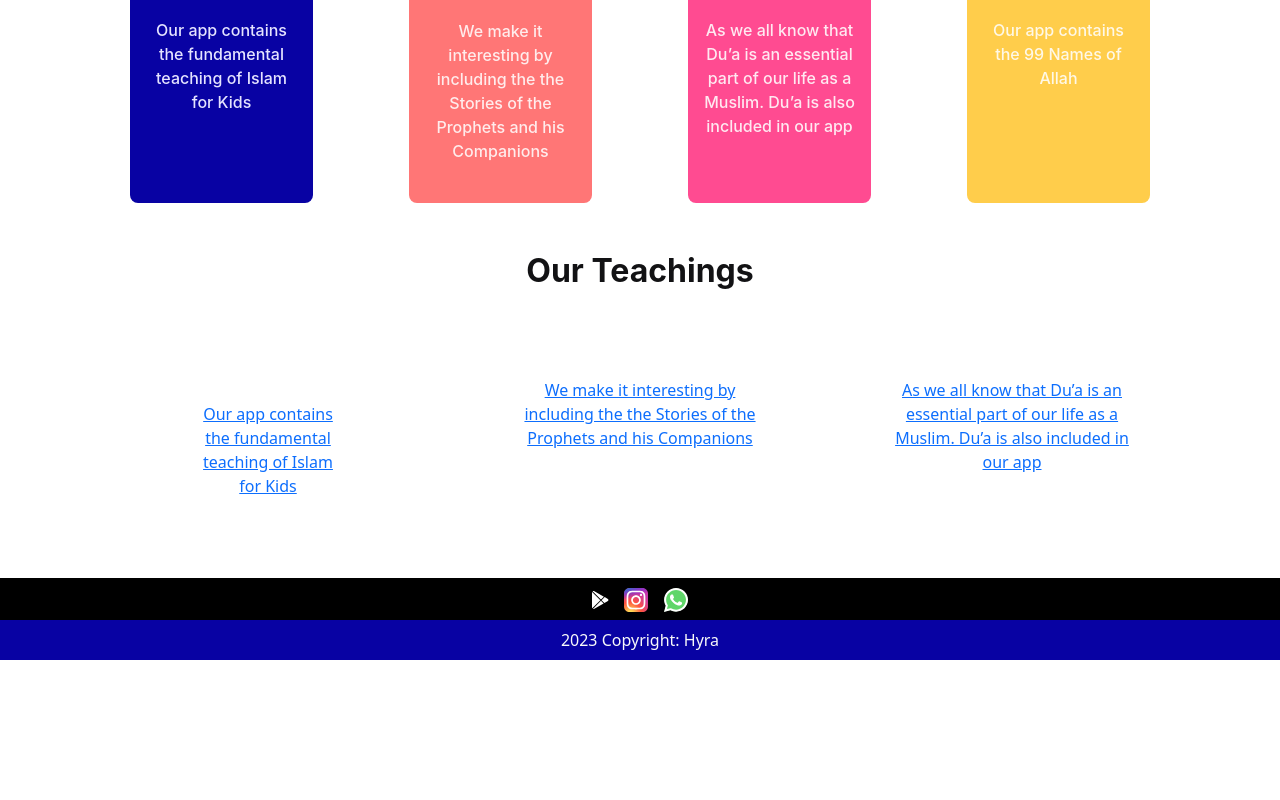
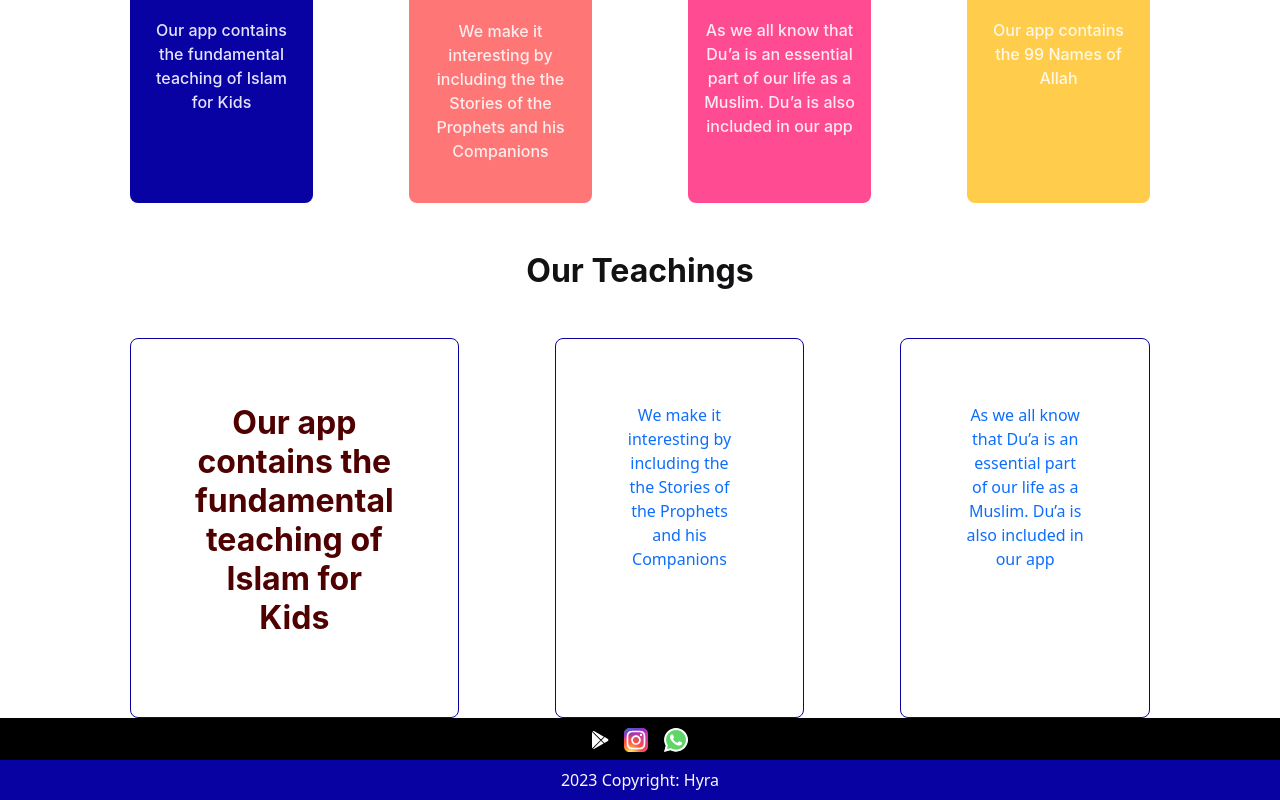
Before and after one commit to Oluwafemi-John1/Hyra-App, a React (Vite) app: page / in a window 1280 px wide. Shown: the part 811-1611 px from the top of the page. Before the commit the page ends 1471 px from the top, so only its background shows below. Built offline with nearby package versions, Linux system fonts and the light colour scheme.

Commit message:
Add styles to Link components in Teachings.jsx

```diff
--- a/src/components/pages/Teachings.jsx
+++ b/src/components/pages/Teachings.jsx
@@ -2,25 +2,47 @@ import React from 'react'
 import { Link } from 'react-router-dom'
 
 const Teachings = () => {
+    let styleOne = {
+        borderRadius: '8px',
+        border: '1px solid #0802A3',
+        textDecoration: 'none',
+        color: '#4F0101',
+        fontFamily: 'Inter',
+        fontSize: '32px',
+        fontWeight: 700,
+        lineHeight: 'normal'
+    }
+
+    let styleTwo = {
+        borderRadius: '8px',
+        border: '1px solid #0802A3',
+        textDecoration: 'none'
+    }
+
+    let styleThree = {
+        borderRadius: '8px',
+        border: '1px solid #0802A3',
+        textDecoration: 'none'
+    }
     return (
         <>
             <p className="text-center mt-lg-5" id='chUs'>Our Teachings</p>
             <div className="container mx-auto text-center mt-lg-5">
                 <div className="row g-3 g-lg-0 g-md-0">
-                    <Link className="col-lg col-md col-5 p-3 mx-lg-5 mx-3">
+                    <Link className="col-lg col-md col-5 p-3 mx-lg-5 mx-3" style={styleOne}>
                         <div>
                             <p className='p-5'>Our app contains the fundamental teaching of Islam for Kids</p>
                         </div>
                     </Link>
 
-                    <Link className="col-lg col-md col-5 p-3 mx-lg-5 mx-2">
+                    <Link className="col-lg col-md col-5 p-3 mx-lg-5 mx-2" style={styleTwo}>
                         <div>
-                            <p className='my-4'>We make it interesting by including the the Stories of the Prophets and his Companions </p>
+                            <p className='p-5'>We make it interesting by including the the Stories of the Prophets and his Companions </p>
                         </div>
                     </Link>
-                    <Link className="col-lg col-md col-5 p-3 mx-lg-5 mx-3">
+                    <Link className="col-lg col-md col-5 p-3 mx-lg-5 mx-3" style={styleThree}>
                         <div>
-                            <p className='my-4'>As we all know that Du’a is an essential part of our life as a Muslim. Du’a is also included in our app</p>
+                            <p className='p-5'>As we all know that Du’a is an essential part of our life as a Muslim. Du’a is also included in our app</p>
                         </div>
                     </Link>
                 </div>
```
